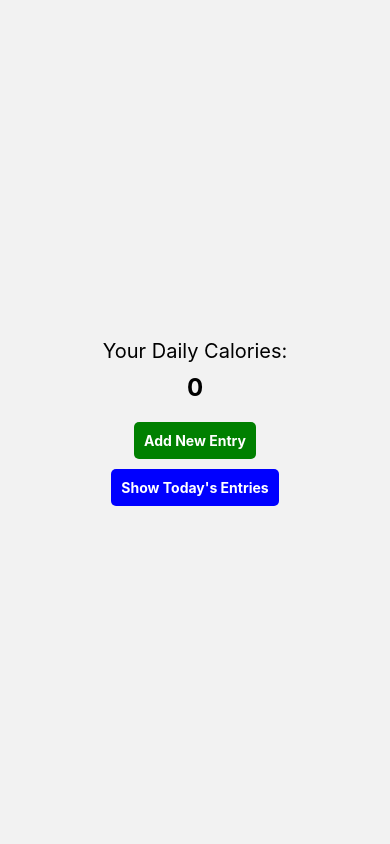
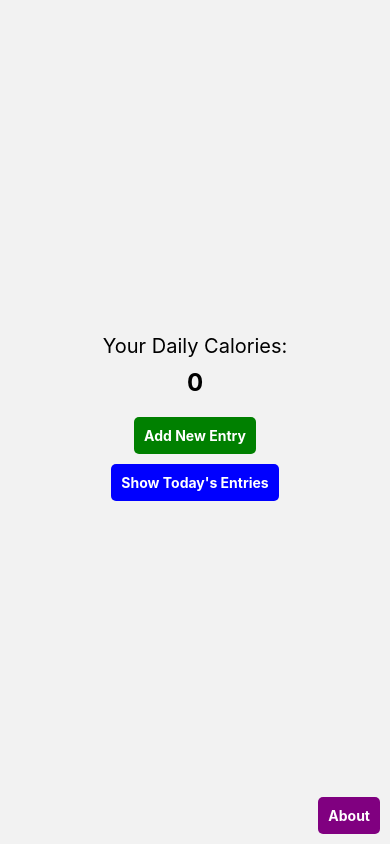
Before and after one commit to jonathanlam10/cpsc411FinalProject, a React Native app: screen /NutritionEntryForm in a window 390 px wide. Both pictures are taken after typing "Sample", "Sample" into the empty fields and a click on the button "ADD ENTRY". Built offline with nearby package versions, Linux system fonts and the light colour scheme.

Commit message:
Update About Page

```diff
--- a/AboutScreen.tsx
+++ b/AboutScreen.tsx
@@ -2,6 +2,7 @@
 import React from 'react';
 import { View, Text, TouchableOpacity, StyleSheet } from 'react-native';
 import { useNavigation } from '@react-navigation/native';
+import { Linking } from 'react-native';
 
 const AboutScreen = () => {
   const navigation = useNavigation();
@@ -16,8 +17,16 @@ const AboutScreen = () => {
   return (
     <View style={styles.container}>
       <Text style={styles.title}>Stay on Track!</Text>
+      <Text style={styles.subtitle}>About: </Text>
+      <Text style={styles.subtitle}> If you're like me and struggle with not eating enough or (in my case) eating to much, looking for a great app to track your daily nutrition is essential. My app "Stay on Track!" will help anyone effortlessly keep track of nutrition management and reach their goals. While there are a numerous amount of fitness apps out there, this is the only app you will ever need again!</Text>
+      <Text style={styles.subtitle}>Features: </Text>
+      <Text style={styles.subtitle}>- Users can track daily nutrition </Text>
+      <Text style={styles.subtitle}>- Users save nutrition information of food for later </Text>
+      <Text style={styles.subtitle}>- Users can look at previous data entries </Text>
+      <Text style={styles.subtitle}>- Users can set nutrition goals </Text>
+      <Text style={styles.subtitle}>- Users can see if they reached their goals  </Text>
       <Text style={styles.subtitle}>Check out the project on GitHub:</Text>
-      <TouchableOpacity onPress={() => window.open('https://github.com/jonathanlam10/cpsc411FinalProject')}>
+      <TouchableOpacity onPress={() => Linking.openURL('https://github.com/jonathanlam10/cpsc411FinalProject')}>
         <Text style={styles.link}>https://github.com/jonathanlam10/cpsc411FinalProject</Text>
       </TouchableOpacity>
       <TouchableOpacity onPress={handleStartPress}>
--- a/HomePage.tsx
+++ b/HomePage.tsx
@@ -1,8 +1,10 @@
-// HomePage.tsx
 import React from 'react';
 import { View, Text, TouchableOpacity, StyleSheet } from 'react-native';
+import { useNavigation } from '@react-navigation/native';
 
 const HomePage = ({ dailyCalories, navigationRef }) => {
+  const navigation = useNavigation();
+
   const handleAddEntry = () => {
     if (navigationRef) {
       navigationRef.current.navigate('NutritionEntryForm');
@@ -28,6 +30,12 @@ const HomePage = ({ dailyCalories, navigationRef }) => {
         <View style={styles.showEntriesButton}>
           <Text style={styles.showEntriesButtonLabel}>Show Today's Entries</Text>
         </View>
+      </TouchableOpacity>
+      <TouchableOpacity
+        style={styles.aboutButton}
+        onPress={() => navigation.navigate('About')}
+      >
+        <Text style={styles.aboutButtonText}>About</Text>
       </TouchableOpacity>
     </View>
   );
@@ -62,8 +70,21 @@ const styles = StyleSheet.create({
     backgroundColor: 'blue',
     padding: 10,
     borderRadius: 5,
+    marginBottom: 10,
   },
   showEntriesButtonLabel: {
+    color: 'white',
+    fontWeight: 'bold',
+  },
+  aboutButton: {
+    position: 'absolute',
+    bottom: 10,
+    right: 10,
+    backgroundColor: 'purple',
+    padding: 10,
+    borderRadius: 5,
+  },
+  aboutButtonText: {
     color: 'white',
     fontWeight: 'bold',
   },
--- a/NutritionEntryForm.tsx
+++ b/NutritionEntryForm.tsx
@@ -16,6 +16,11 @@ const NutritionEntryForm = ({ onAddEntry }) => {
     };
 
     addEntryToList(entry);
+
+    // Call the onAddEntry prop with the calories of the new entry
+    if (typeof onAddEntry === 'function') {
+          onAddEntry(entry.calories);
+        }
 
     setFoodName('');
     setCalories('');
--- a/NutritionTrackerApp.tsx
+++ b/NutritionTrackerApp.tsx
@@ -1,5 +1,5 @@
 // NutritionTrackerApp.tsx
-import React, { useState } from 'react';
+import React, { useState, useEffect } from 'react';
 import { View } from 'react-native';
 import { NavigationContainer } from '@react-navigation/native';
 import { createStackNavigator } from '@react-navigation/stack';
@@ -15,9 +15,8 @@ const NutritionTrackerApp = () => {
   const navigationRef = React.useRef(null);
   const [dailyCalories, setDailyCalories] = useState(0);
 
-  // Define the onAddEntry function here
-  const handleAddEntry = (calories) => {
-    setDailyCalories((prevCalories) => prevCalories + calories);
+  const handleAddEntry = async (calories) => {
+    await setDailyCalories((prevCalories) => prevCalories + calories);
   };
 
   const HomeScreenComponent = () => (
```
